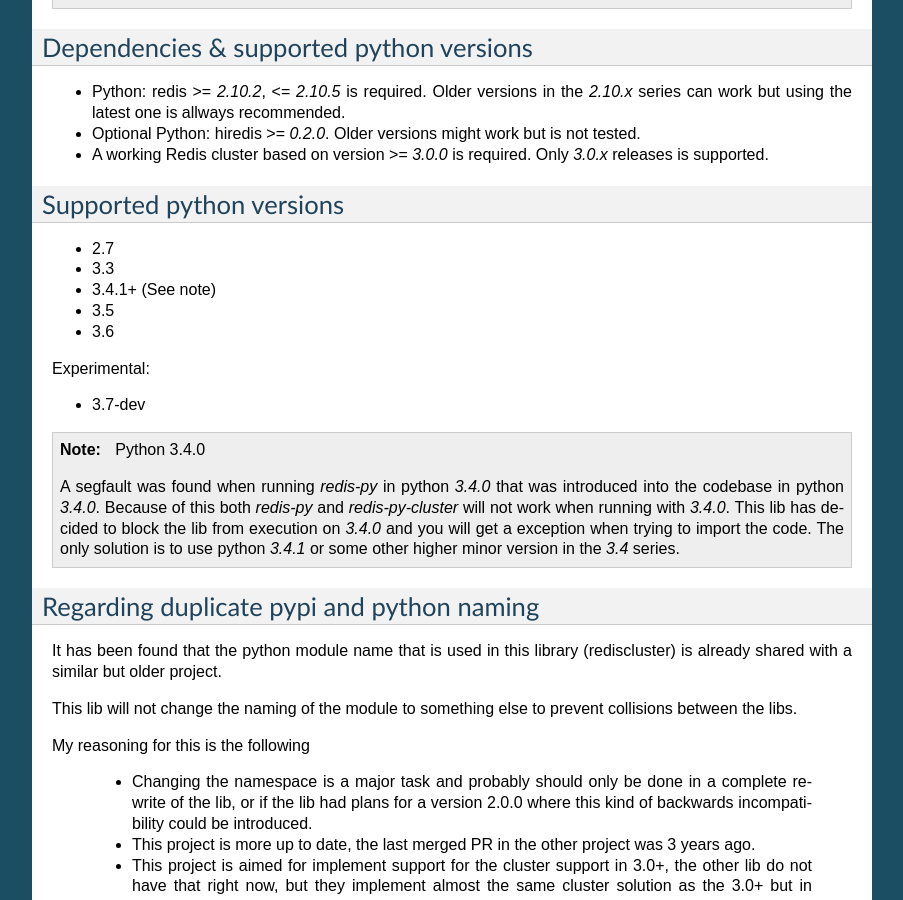
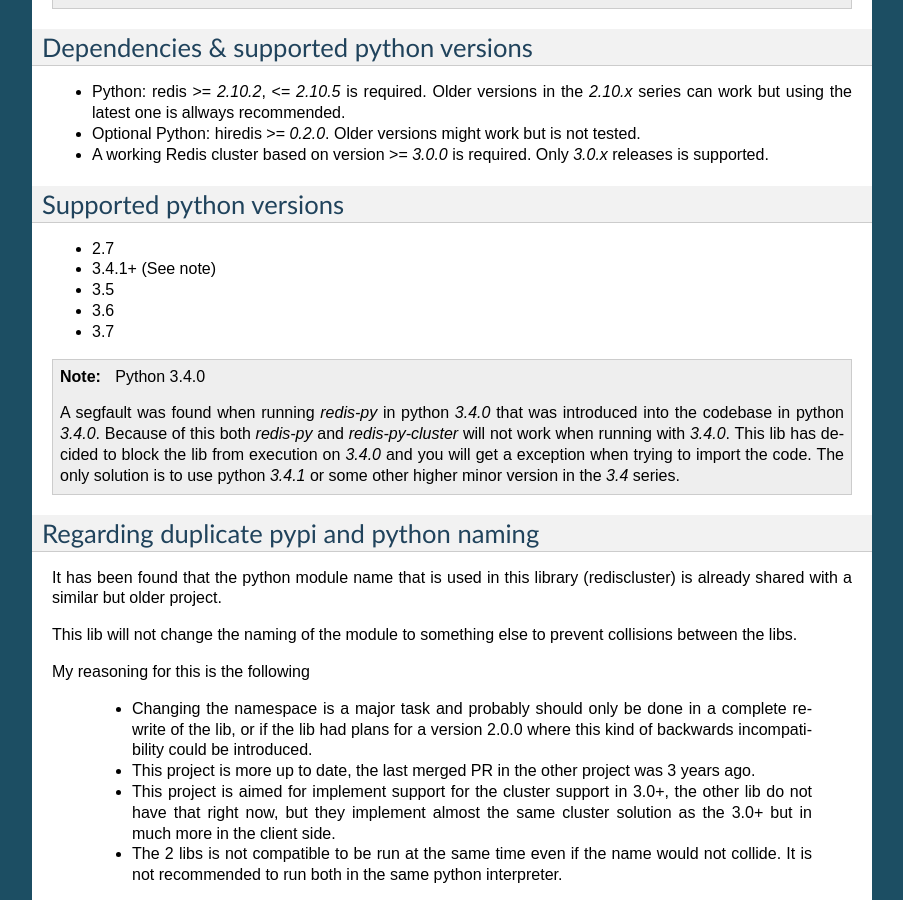
Before and after one commit to Grokzen/redis-py-cluster, a Sphinx documentation site: the page built from docs/index.rst, in a window 1280 px wide and 900 px high, scrolled down 904 px. Shown: the whole window, without its empty margins (198-1101 px from the left). Built offline with Sphinx 7.4.7, drawn with Linux system fonts in a browser that asks for light colours.

Commit message:
Update docs about supported python versions

```diff
--- a/docs/index.rst
+++ b/docs/index.rst
@@ -71,15 +71,10 @@
 -------------------------
 
 - 2.7
-- 3.3
 - 3.4.1+ (See note)
 - 3.5
 - 3.6
-
-Experimental:
-
-- 3.7-dev
-
+- 3.7
 
 .. note:: Python 3.4.0
 
```
